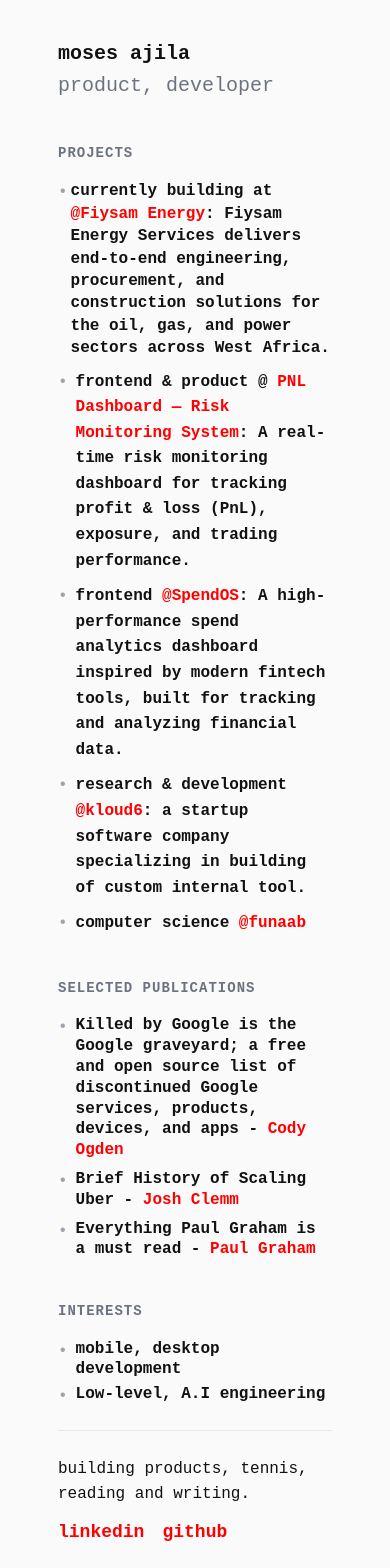
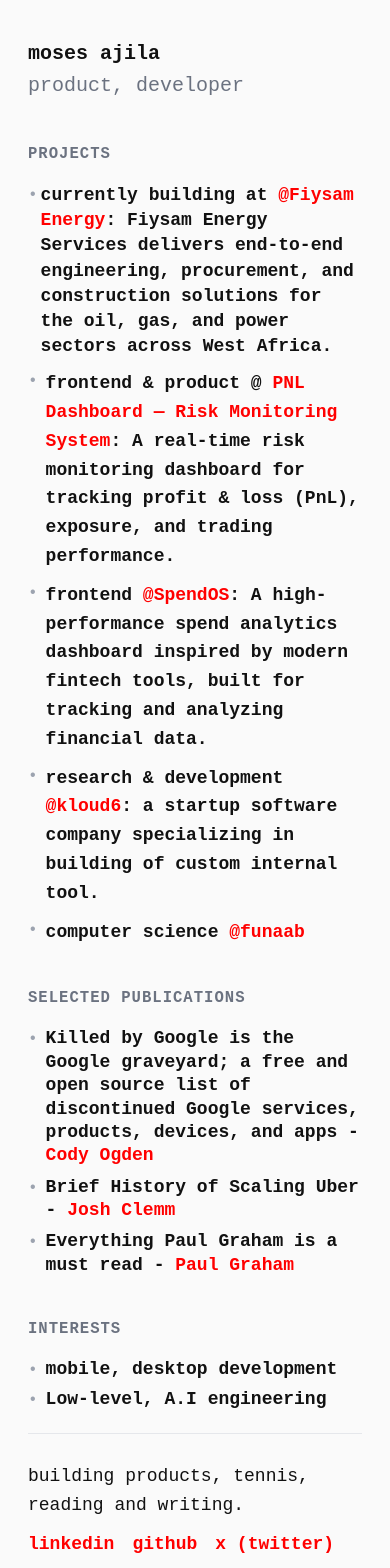
Before and after one commit to heynull/portfolio, a Next.js app: page / in a window 390 px wide. Shown: the top 1568 px of the page. Built offline with nearby package versions, Linux system fonts and the light colour scheme; a web font is replaced by a local one.

Commit message:
update: responsive font sizing (16px desktop, 18px mobile) and adjusted padding

```diff
--- a/app/globals.css
+++ b/app/globals.css
@@ -40,6 +40,12 @@
   -moz-osx-font-smoothing: grayscale;
 }
 
+@media (min-width: 768px) {
+  .responsive-padding {
+    padding-left: 50px !important;
+    padding-right: 50px !important;
+  }
+}
 
 @media (min-width: 768px) {
   body {
--- a/app/page.tsx
+++ b/app/page.tsx
@@ -2,7 +2,7 @@
 
 export default function Home() {
   return (
-    <div style={{ maxWidth: "768px", margin: "0 auto", padding: "30px 50px" }}>
+    <div style={{ maxWidth: "768px", margin: "0 auto", padding: "30px 20px" }} className="responsive-padding">
       {/* Header */}
       <div style={{ marginBottom: "40px" }}>
         <p style={{ fontSize: "20px", fontWeight: "600", margin: 0 }}>
@@ -17,7 +17,7 @@
       <div style={{ marginBottom: "40px" }}>
         <h2
           style={{
-            fontSize: "14px",
+            fontSize: "clamp(14px, 4vw, 16px)",
             letterSpacing: "1px",
             color: "#6b7280",
             marginBottom: "16px",
@@ -28,7 +28,7 @@
         <div style={{ display: "flex", flexDirection: "column", gap: "10px" }}>
           <div style={{ display: "flex", gap: "3px" }}>
             <span style={{ color: "#9ca3af" }}>•</span>
-            <span style={{ lineHeight: "1.4", fontSize: "16px", fontWeight: "600" }}>
+            <span style={{ lineHeight: "1.4", fontSize: "clamp(16px, 5vw, 18px)", fontWeight: "600" }}>
               currently building at{" "}
               <a
                 href="https://fiysamenergy.com"
@@ -51,7 +51,7 @@
           </div>
           <div style={{ display: "flex", gap: "8px" }}>
             <span style={{ color: "#9ca3af" }}>•</span>
-            <span style={{ lineHeight: "1.6", fontSize: "16px", fontWeight: "600" }}>
+            <span style={{ lineHeight: "1.6", fontSize: "clamp(16px, 5vw, 18px)", fontWeight: "600" }}>
               frontend & product @{" "}
               <a
                 href="https://pnl-dashboard-opal.vercel.app/"
@@ -73,7 +73,7 @@
           </div>
           <div style={{ display: "flex", gap: "8px" }}>
             <span style={{ color: "#9ca3af" }}>•</span>
-            <span style={{ lineHeight: "1.6", fontSize: "16px", fontWeight: "600" }}>
+            <span style={{ lineHeight: "1.6", fontSize: "clamp(16px, 5vw, 18px)", fontWeight: "600" }}>
               frontend{" "}
               <a
                 href="https://spend-dashboard-x2fs-erxdf5hhn-ajgits-projects.vercel.app/"
@@ -95,7 +95,7 @@
           </div>
           <div style={{ display: "flex", gap: "8px" }}>
             <span style={{ color: "#9ca3af" }}>•</span>
-            <span style={{ lineHeight: "1.6", fontSize: "16px", fontWeight: "600" }}>
+            <span style={{ lineHeight: "1.6", fontSize: "clamp(16px, 5vw, 18px)", fontWeight: "600" }}>
               research & development{" "}
               <a
                 href="https://www.linkedin.com/company/kloud6"
@@ -117,7 +117,7 @@
           </div>
           <div style={{ display: "flex", gap: "8px" }}>
             <span style={{ color: "#9ca3af" }}>•</span>
-            <span style={{ lineHeight: "1.6", fontSize: "16px", fontWeight: "600" }}>
+            <span style={{ lineHeight: "1.6", fontSize: "clamp(16px, 5vw, 18px)", fontWeight: "600" }}>
               computer science{" "}
               <a
                 href="https://funaab.edu.ng"
@@ -142,7 +142,7 @@
       <div style={{ marginBottom: "40px" }}>
         <h2
           style={{
-            fontSize: "14px",
+            fontSize: "clamp(14px, 4vw, 16px)",
             letterSpacing: "1px",
             color: "#6b7280",
             marginBottom: "16px",
@@ -153,7 +153,7 @@
         <div style={{ display: "flex", flexDirection: "column", gap: "8px" }}>
           <div style={{ display: "flex", gap: "8px" }}>
             <span style={{ color: "#9ca3af" }}>•</span>
-            <span style={{ lineHeight: "1.3", fontSize: "16px", fontWeight: "600" }}>
+            <span style={{ lineHeight: "1.3", fontSize: "clamp(16px, 5vw, 18px)", fontWeight: "600" }}>
               Killed by Google is the Google graveyard; a free and open source
               list of discontinued Google services, products, devices, and apps
               -{" "}
@@ -175,7 +175,7 @@
           </div>
           <div style={{ display: "flex", gap: "8px" }}>
             <span style={{ color: "#9ca3af" }}>•</span>
-            <span style={{ lineHeight: "1.3", fontSize: "16px", fontWeight: "600" }}>
+            <span style={{ lineHeight: "1.3", fontSize: "clamp(16px, 5vw, 18px)", fontWeight: "600" }}>
               Brief History of Scaling Uber -{" "}
               <a
                 href="https://highscalability.com/brief-history-of-scaling-uber/"
@@ -195,7 +195,7 @@
           </div>
           <div style={{ display: "flex", gap: "8px" }}>
             <span style={{ color: "#9ca3af" }}>•</span>
-            <span style={{ lineHeight: "1.3", fontSize: "16px", fontWeight: "600" }}>
+            <span style={{ lineHeight: "1.3", fontSize: "clamp(16px, 5vw, 18px)", fontWeight: "600" }}>
               Everything Paul Graham is a must read -{" "}
               <a
                 href="https://paulgraham.com/"
@@ -220,7 +220,7 @@
       <div style={{ marginBottom: "20px" }}>
         <h2
           style={{
-            fontSize: "14px",
+            fontSize: "clamp(14px, 4vw, 16px)",
             letterSpacing: "1px",
             color: "#6b7280",
             marginBottom: "16px",
@@ -231,13 +231,13 @@
         <div style={{ display: "flex", flexDirection: "column", gap: "4px" }}>
           <div style={{ display: "flex", gap: "8px" }}>
             <span style={{ color: "#9ca3af" }}>•</span>
-            <span style={{ lineHeight: "1.3", fontSize: "16px", fontWeight: "600" }}>
+            <span style={{ lineHeight: "1.3", fontSize: "clamp(16px, 5vw, 18px)", fontWeight: "600" }}>
               mobile, desktop development
             </span>
           </div>
           <div style={{ display: "flex", gap: "8px" }}>
             <span style={{ color: "#9ca3af" }}>•</span>
-            <span style={{ lineHeight: "1.3", fontSize: "16px", fontWeight: "600" }}>
+            <span style={{ lineHeight: "1.3", fontSize: "clamp(16px, 5vw, 18px)", fontWeight: "600" }}>
               Low-level, A.I engineering
             </span>
           </div>
@@ -247,7 +247,7 @@
       {/* Footer */}
       <div style={{ paddingTop: "10px", borderTop: "1px solid #e5e7eb" }}>
         <p
-          style={{ marginBottom: "10px", lineHeight: "1.6", fontSize: "16px", fontWeight: "400" }}
+          style={{ marginBottom: "10px", lineHeight: "1.6", fontSize: "clamp(16px, 5vw, 18px)", fontWeight: "400" }}
         >
           building products, tennis, reading and writing.
         </p>
@@ -256,7 +256,7 @@
             display: "flex",
             flexWrap: "wrap",
             gap: "18px",
-            fontSize: "18px",
+            fontSize: "clamp(18px, 5vw, 18px)",
             fontWeight: "600",
           }}
         >
```
